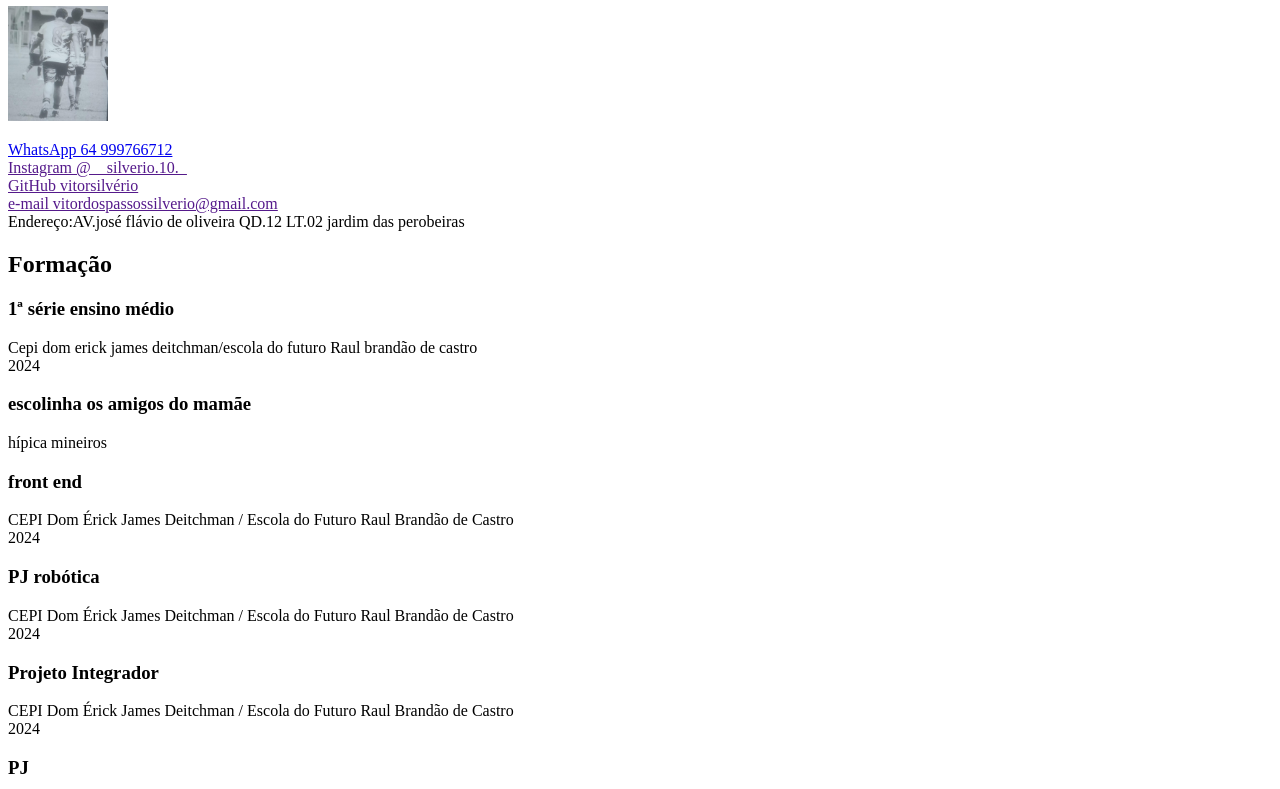
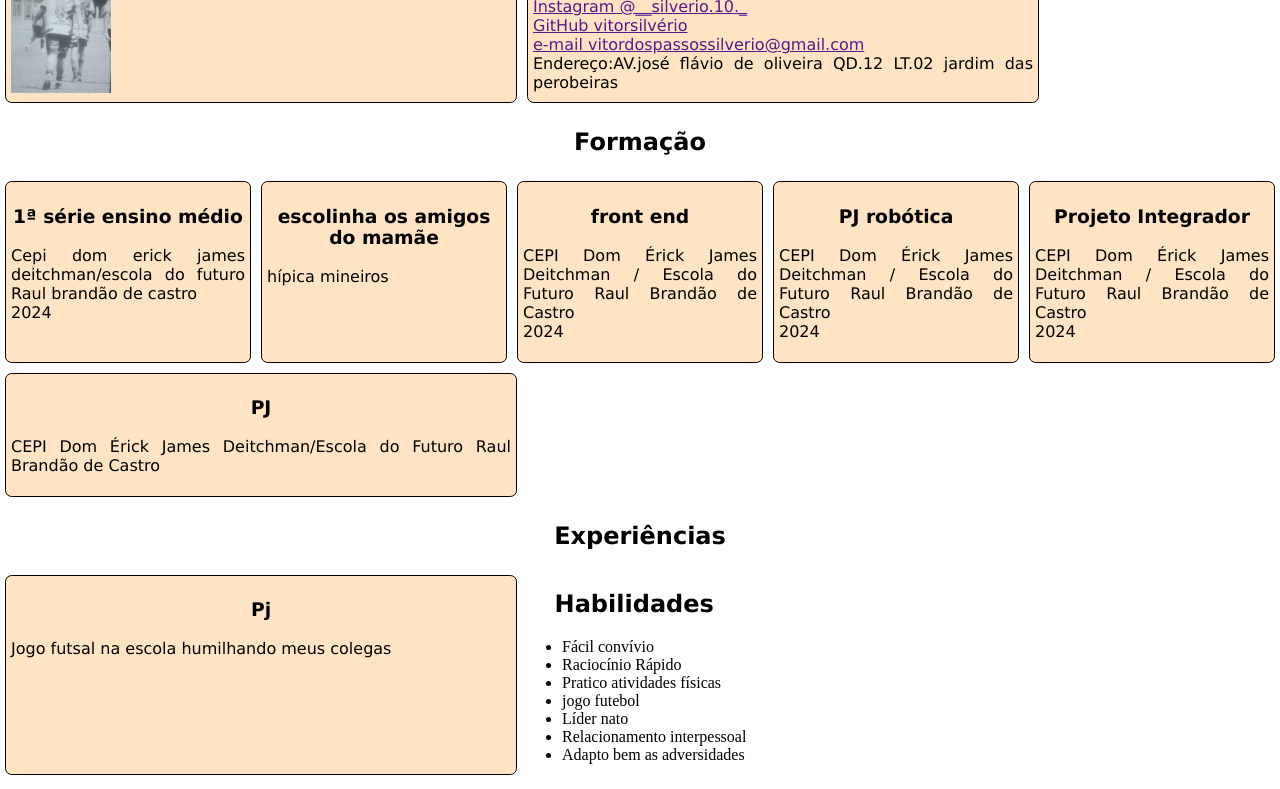
Before and after one commit to silverio10/portifolio2024, a plain HTML site: page index.html in a window 1280 px wide. Shown: the part 154-943 px from the top of the page. Drawn offline with Linux system fonts and the light colour scheme; the site is published under a folder, as on GitHub Pages, so addresses that start at the root find nothing; files whose address does not match are found by name.

Commit message:
Update index.html

```diff
--- a/index.html
+++ b/index.html
@@ -4,11 +4,11 @@
     <meta charset="UTF-8">
     <meta name="viewport" content="width=device-width, initial-scale=1.0">
     <title>Vitor dos passos silvério</title>
-    <link rel="stylesheet" href="/css/menu.css">
-    <link rel="shortcut icon" href="imagens/Favicon.png" type="image/x-icon">
+    <link rel="stylesheet" href="menu.css">
+    <link rel="shortcut icon" href="Favicon.png" type="image/x-icon">
 
-    <link rel="stylesheet" href="/css/form.css">
-    <link rel="stylesheet" href="/css/textos.css">
+    <link rel="stylesheet" href="form.css">
+    <link rel="stylesheet" href="textos.css">
 </head>
 <body>
     <div id="conteudo">
```
